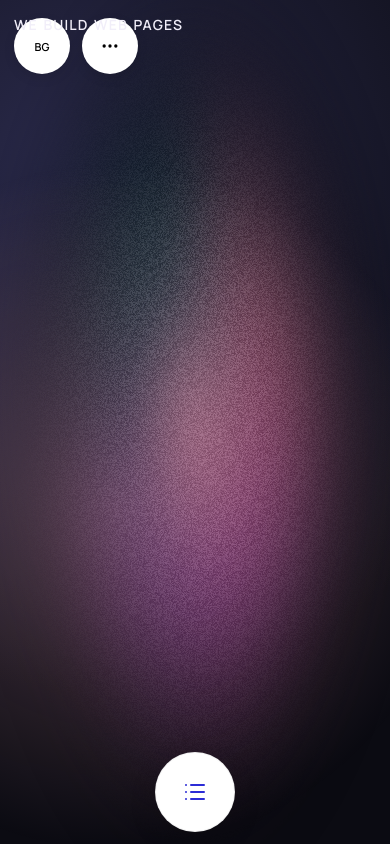
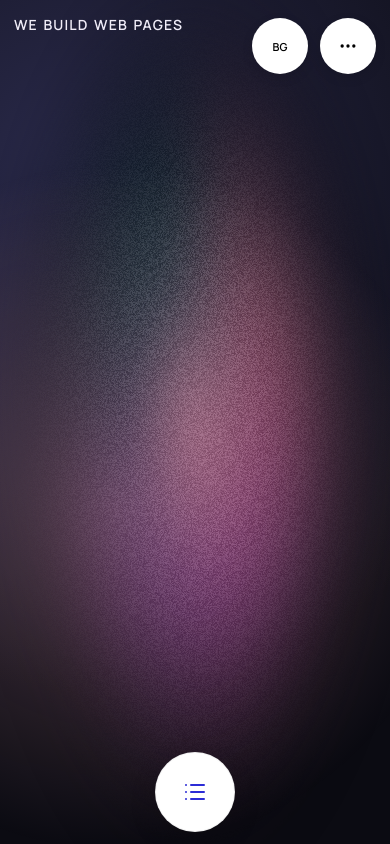
Before and after one commit to ANONIMNIQ/Portfolio1, a Next.js app: page / in a window 390 px wide. Built offline with nearby package versions, Linux system fonts and the light colour scheme.

Commit message:
Keep brand in original layout and lift it above menu without shifting controls

```diff
--- a/app/components/VisualAside.jsx
+++ b/app/components/VisualAside.jsx
@@ -23,7 +23,7 @@ export default function VisualAside({
       <div className="visual-surface">
         <canvas ref={canvasRef} className="webgl" aria-hidden="true" />
 
-        <div className="visual-overlay">
+        <div className={`visual-overlay ${isMenuOpen ? "menu-open" : ""}`}>
           <BrandTicker isMenuOpen={isMenuOpen} />
 
           <div style={{ display: "flex", gap: "12px", alignItems: "center" }}>
--- a/app/globals.css
+++ b/app/globals.css
@@ -461,19 +461,15 @@
 
 /* Brand ticker base */
 .brand-ticker {
-  position: fixed;
-  top: 32px;
-  left: 40px;
-  z-index: 140;
+  position: relative;
+  z-index: 2;
   pointer-events: none;
   transition: color 0.32s cubic-bezier(0.22, 1, 0.36, 1);
 }
 
-@media (max-width: 768px) {
-  .brand-ticker {
-    top: 18px;
-    left: 14px;
-  }
+.visual-overlay.menu-open {
+  z-index: 140;
+  pointer-events: none;
 }
 
 /* Desktop project modal behavior: natural content height first, fullscreen on expand */
```
